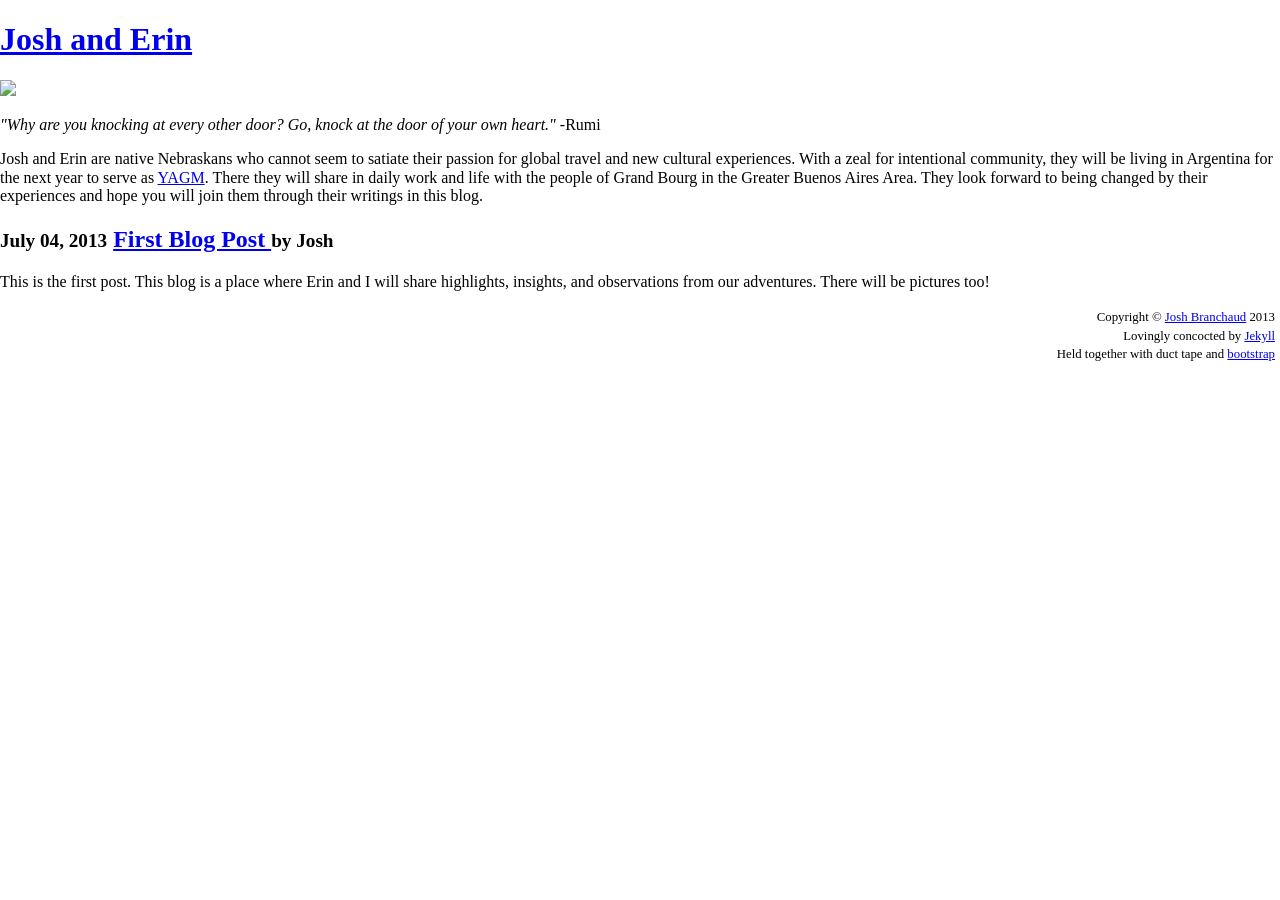
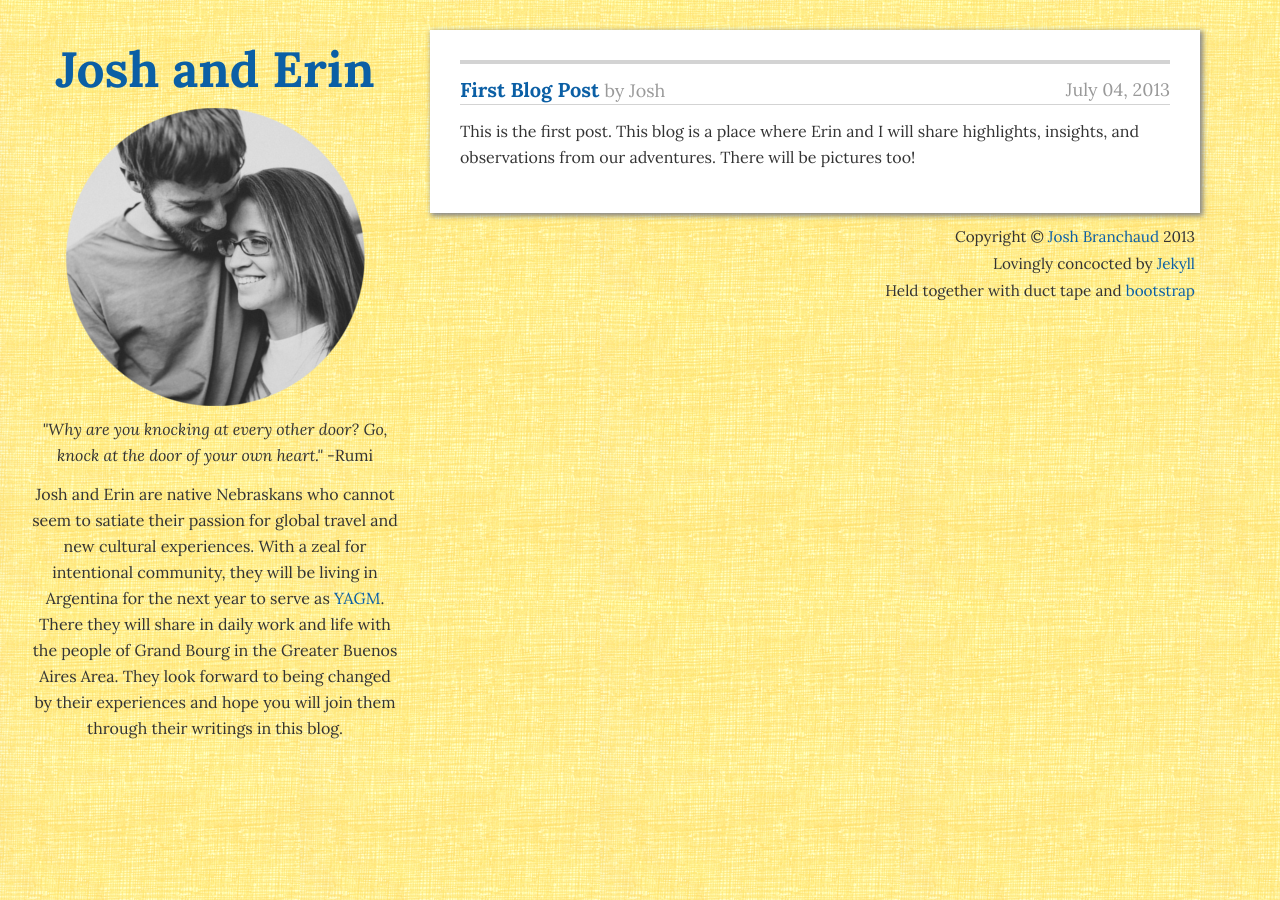
Before and after one commit to simhagate/joshanderin.com, a Jekyll site: the page built from _posts/2013-07-04-First.md, in a window 1280 px wide. Built offline with Jekyll 4.4.1, drawn with Linux system fonts in a browser that asks for light colours; nearby versions of some CDN libraries; library files that are not in the unit come from our copies.

Commit message:
Fixing the site so that it works with github pages. [_config.yml] Adding a baseurl for the github pages project name. [_layouts/default.html] Referencing the baseurl for all asset files. [css/styles.css] Moved the body background to the default layout so that it could be rendered by jekyll with the baseurl.

```diff
--- a/_config.yml
+++ b/_config.yml
@@ -1,3 +1,4 @@
 permalink: /:categories/:year/:month/:day/:title.html
+baseurl: /joshanderin.com
 exclude:
 - README.md
--- a/_layouts/default.html
+++ b/_layouts/default.html
@@ -13,10 +13,10 @@
 	<meta name="viewport" content="width=device-width, initial-scale=1.0" />
 
 	<!-- Add normalize.css which enables browsers to render all elements more consistently and in line with modern standards as it only targets particular styles that need normalizing -->
-	<link href="../css/normalize.css" rel="stylesheet" media="all" />
+    <link href="{{ site.baseurl }}/css/normalize.css" rel="stylesheet" media="all" />
 
     <!-- Add bootstrap which makes everything better -->
-    <link href="../css/readable-bootstrap.min.css" rel="stylesheet" media="all" />
+    <link href="{{ site.baseurl }}/css/readable-bootstrap.min.css" rel="stylesheet" media="all" />
     <!--
     <link href="/css/font-awesome.min.css" rel="stylesheet" media="all" />
     -->
@@ -24,10 +24,10 @@
     <link href="/css/bootstrap.min.css" rel="stylesheet" />
     -->
     <meta name="viewport" content="width=device-width, initial-scale=1.0" />
-    <link href="../css/bootstrap-responsive.min.css" rel="stylesheet" />
+    <link href="{{ site.baseurl }}/css/bootstrap-responsive.min.css" rel="stylesheet" />
 
 	<!-- Include the site stylesheet -->
-	<link href="../css/styles.css" rel="stylesheet" media="all" />
+    <link href="{{ site.baseurl }}/css/styles.css" rel="stylesheet" media="all" />
 
 	<!-- Include the HTML5 shiv and shiv print polyfills for Internet Explorer browsers 8 and below -->
 	<!--[if lt IE 9]>
@@ -36,7 +36,7 @@
 	<![endif]-->
 
 </head>
-<body>
+<body style="background: url({{ site.baseurl }}/img/yellow_background2.png);">
 
     <div class="container pull-left">
 
@@ -47,11 +47,11 @@
 
         <div class="span4" id="sidebar">
 
-            <a href="/">
+            <a href="{{ site.baseurl }}/">
                 <h1>Josh and Erin</h1>
             </a>
 
-            <img src="../img/joshanderin.png" />
+            <img src="{{ site.baseurl }}/img/joshanderin.png" />
             <!--<div id="sidebar-image"></div>-->
 
             <p><em>"Why are you knocking at every other door? Go, knock at
--- a/css/styles.css
+++ b/css/styles.css
@@ -1,7 +1,7 @@
 
 body {
     padding: 20px;
-    background: url(/img/yellow_background2.png);
+    /*background: url({{ site.baseurl }}/img/yellow_background2.png);*/
 }
 a {
     color: #0B5FA5;
```
